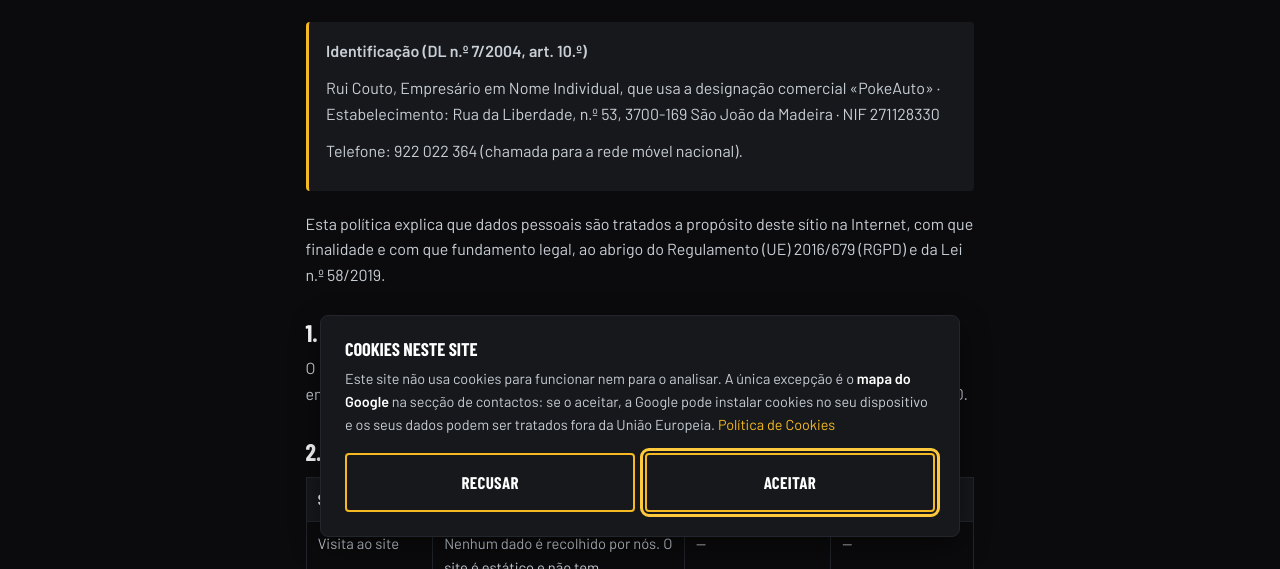
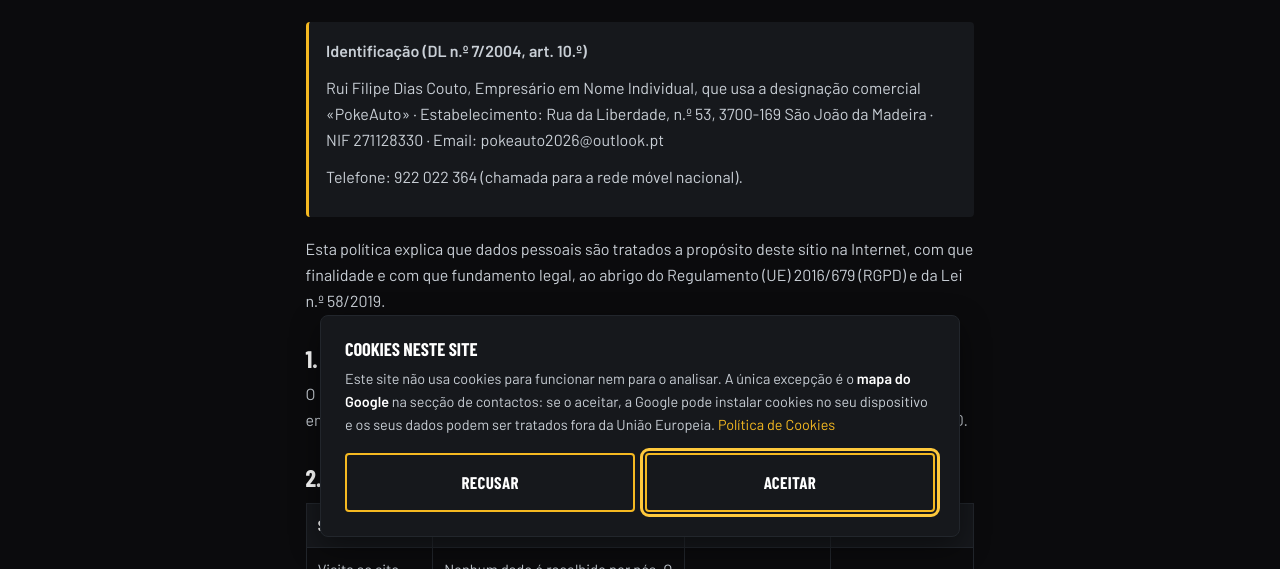
Before and after one commit to renatovalente5/PokeAuto, a plain HTML site: page legal/privacidade.html in a window 1280 px wide. Shown: the part 231-800 px from the top of the page. Drawn offline with Linux system fonts and the light colour scheme.

Commit message:
Email e nome completo do titular, dados pelo Rui
O Rui (16 nov 2026): o Livro de Reclamações ficou com o email
pokeauto2026@outlook.pt, que passa a ser o do site; o nome do titular é
Rui Filipe Dias Couto. A política de privacidade passa a indicar o email
para exercer os direitos (legal.mjs).

Co-Authored-By: Claude Opus 5.5 <noreply@anthropic.com>

```diff
--- a/data/site.json
+++ b/data/site.json
@@ -22,7 +22,7 @@
     "telefone": "922 022 364",
     "telefone_intl": "351922022364",
     "custo_chamada": "(Chamada para a rede móvel nacional)",
-    "email": "",
+    "email": "pokeauto2026@outlook.pt",
     "morada_linha1": "Rua da Liberdade, n.º 53",
     "morada_linha2": "3700-169 São João da Madeira",
     "instagram_url": "https://www.instagram.com/pokeauto2026",
@@ -73,7 +73,7 @@
   ],
   "legal": {
     "forma_juridica": "eni",
-    "nome_titular": "Rui Couto",
+    "nome_titular": "Rui Filipe Dias Couto",
     "designacao_comercial": "PokeAuto",
     "nif": "271128330",
     "nipc": "",
--- a/legal/privacidade.html
+++ b/legal/privacidade.html
@@ -124,7 +124,7 @@
       <p>Os direitos dos artigos 15.º a 22.º do RGPD, e como os exercer:</p>
 <!-- legal-comum:direitos v1.1.0 -->
 <div class="direitos" lang="pt">
-<p>Pode exercer os seus direitos pelo telefone ou pela morada indicados na caixa de identificação, no topo desta página. Respondemos no prazo de um mês (RGPD, art. 12.º, n.º 3).</p>
+<p>Pode exercer os seus direitos por email para <a href="mailto:pokeauto2026@outlook.pt">pokeauto2026@outlook.pt</a>. Respondemos no prazo de um mês (RGPD, art. 12.º, n.º 3).</p>
 <ul>
 <li><strong>acesso</strong>: saber que dados seus temos e receber uma cópia</li>
 <li><strong>rectificação</strong>: corrigir dados errados ou incompletos</li>
```
